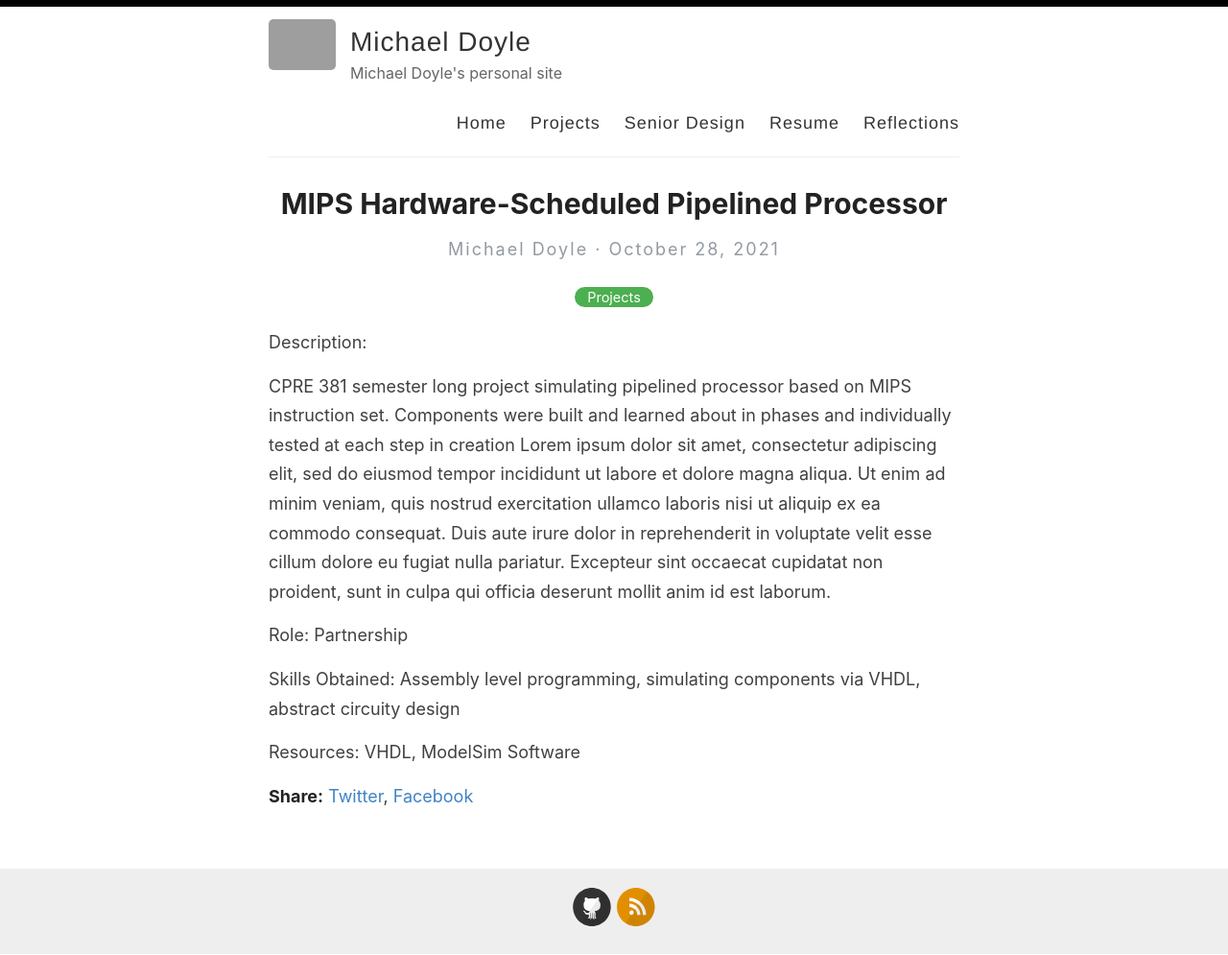
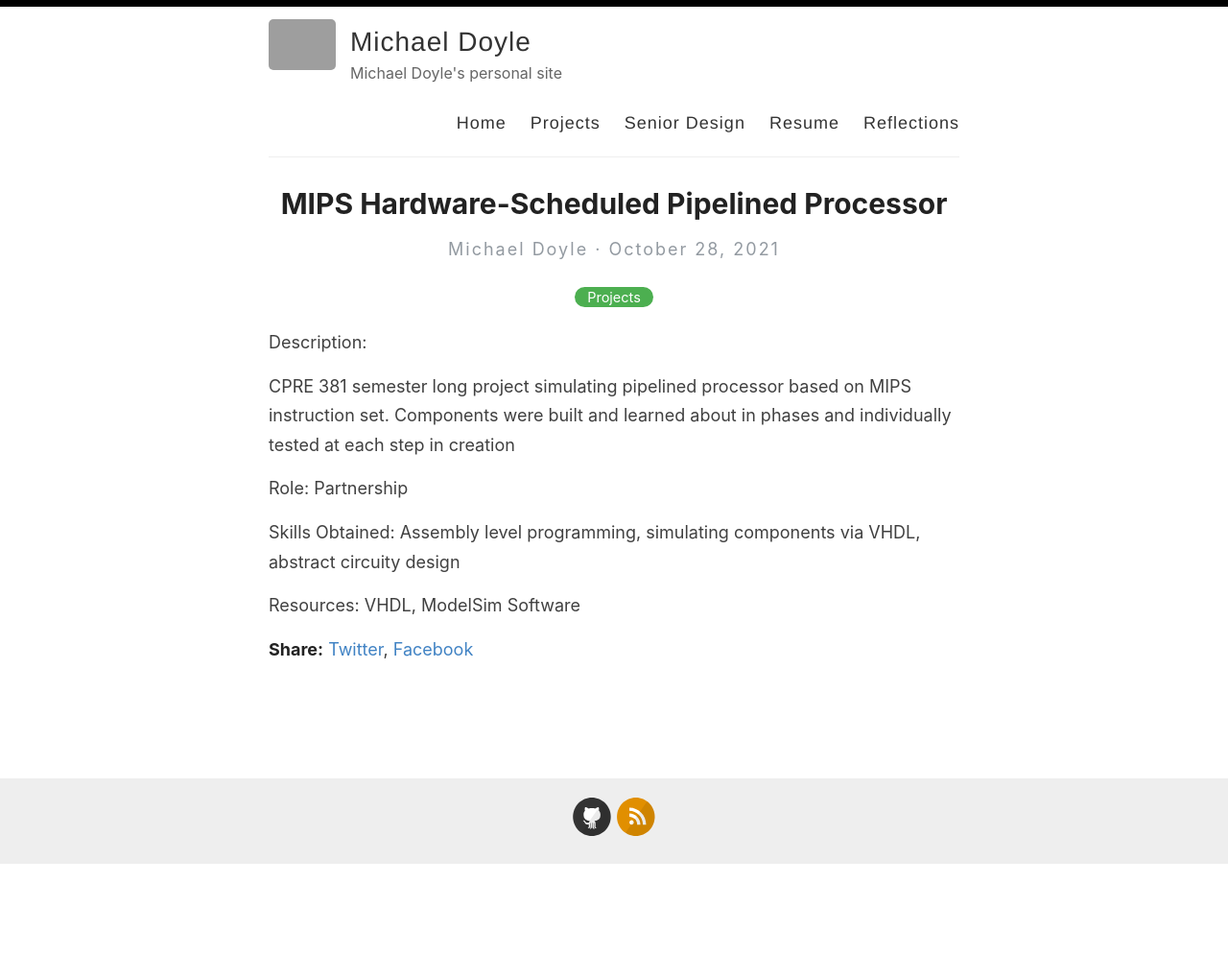
Before and after one commit to francidollars/francidollars.github.io, a Jekyll site: the page built from _posts/2021-10-28-mips-hardware-scheduled-pipelined-processor.md, in a window 1280 px wide. Shown: the whole page at 96% size. Built offline with Jekyll 4.4.1, drawn with Linux system fonts in a browser that asks for light colours; after the commit the page ends 901 px from its top, so only the background shows below that; grey boxes are pictures that could not be loaded.

Commit message:
Update 2021-10-28-mips-hardware-scheduled-pipelined-processor.md

```diff
--- a/_posts/2021-10-28-mips-hardware-scheduled-pipelined-processor.md
+++ b/_posts/2021-10-28-mips-hardware-scheduled-pipelined-processor.md
@@ -5,8 +5,7 @@
 ---
 Description:
 
-CPRE 381 semester long project simulating pipelined processor based on MIPS instruction set. Components were built and learned about in phases and individually tested at each step in creation Lorem ipsum dolor sit amet, consectetur adipiscing elit, sed do eiusmod tempor incididunt ut labore et dolore magna aliqua. Ut enim ad minim veniam, quis nostrud exercitation ullamco laboris nisi ut aliquip ex ea commodo consequat. Duis aute irure dolor in reprehenderit in voluptate velit esse cillum dolore eu fugiat nulla pariatur. Excepteur sint occaecat cupidatat non proident, sunt in culpa qui officia deserunt mollit anim id est laborum.
-
+CPRE 381 semester long project simulating pipelined processor based on MIPS instruction set. Components were built and learned about in phases and individually tested at each step in creation
 
 
 Role:
```
